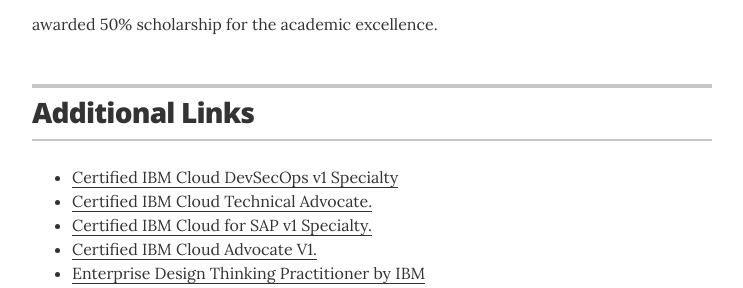
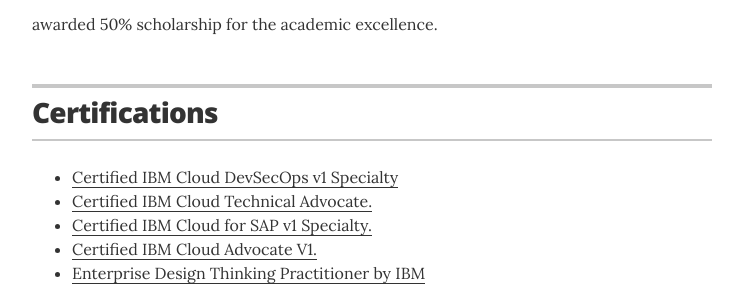
Before and after one commit to JUPUDI-VAMSI-KALYAN/Resume, a Jekyll site: the page built from index.html, in a window 1280 px wide and 900 px high, scrolled down 4525 px. Shown: the part 351-639 px from the top of the window, without its empty margins (268-1011 px from the left). Built offline with Jekyll 4.4.1, drawn with Linux system fonts in a browser that asks for light colours.

Commit message:
Update resume.html

```diff
--- a/_layouts/resume.html
+++ b/_layouts/resume.html
@@ -200,7 +200,7 @@
       <section class="content-section">
 
         <header class="section-header">
-          <h2>Additional Links</h2>
+          <h2>Certifications</h2>
         </header>
 
         <div class="resume-item">
```
